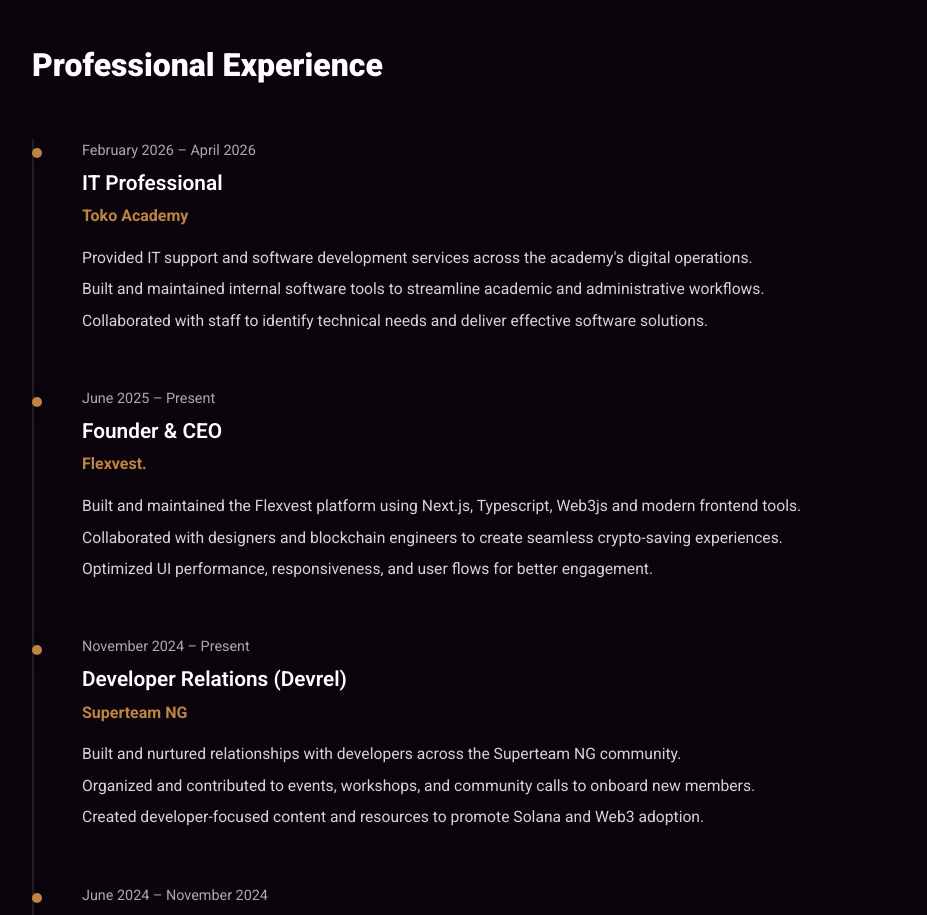
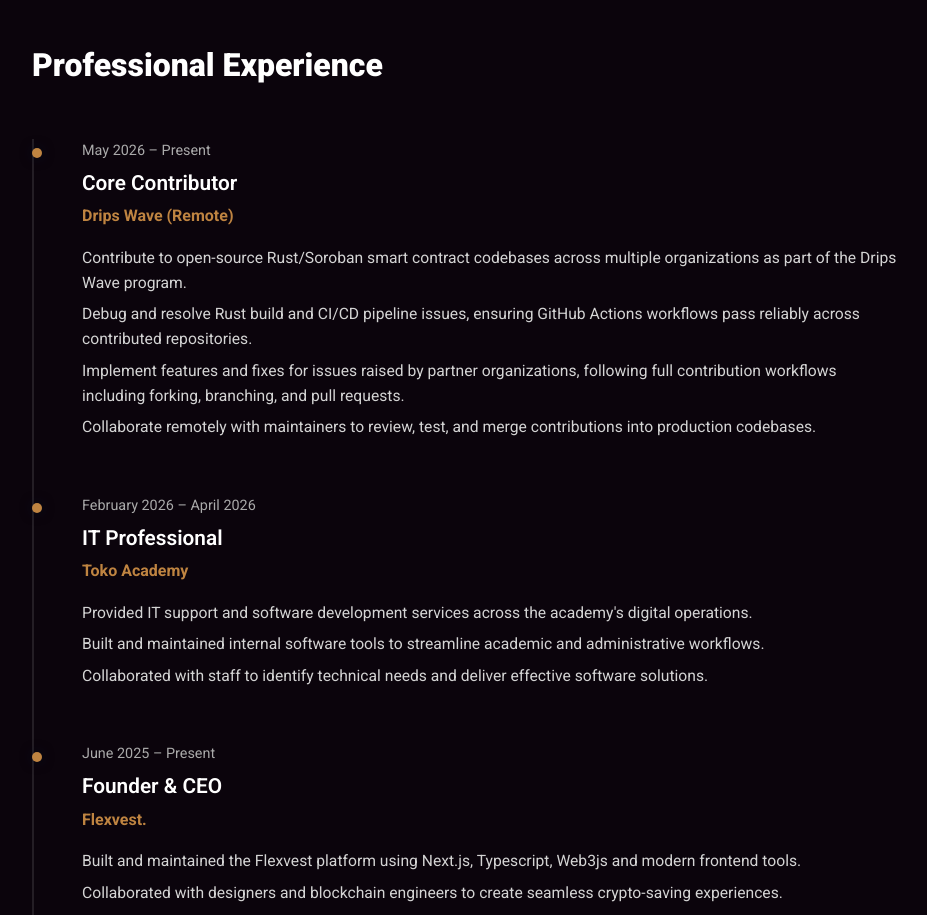
Before and after one commit to JesseJohn7/portfolio, a Next.js app: page / in a window 1280 px wide. Shown: the part 3640-4555 px from the top of the page, without its empty margins (174-1101 px from the left). Built offline with nearby package versions, Linux system fonts and the light colour scheme.

Commit message:
update experience

```diff
--- a/app/components/Experience.tsx
+++ b/app/components/Experience.tsx
@@ -2,6 +2,17 @@
 import { motion } from "framer-motion";
 
 const experiences = [
+  {
+    role: "Core Contributor",
+    company: "Drips Wave (Remote)",
+    duration: "May 2026 – Present",
+    details: [
+      "Contribute to open-source Rust/Soroban smart contract codebases across multiple organizations as part of the Drips Wave program.",
+      "Debug and resolve Rust build and CI/CD pipeline issues, ensuring GitHub Actions workflows pass reliably across contributed repositories.",
+      "Implement features and fixes for issues raised by partner organizations, following full contribution workflows including forking, branching, and pull requests.",
+      "Collaborate remotely with maintainers to review, test, and merge contributions into production codebases.",
+    ],
+  },
   {
     role: "IT Professional",
     company: "Toko Academy",
```
